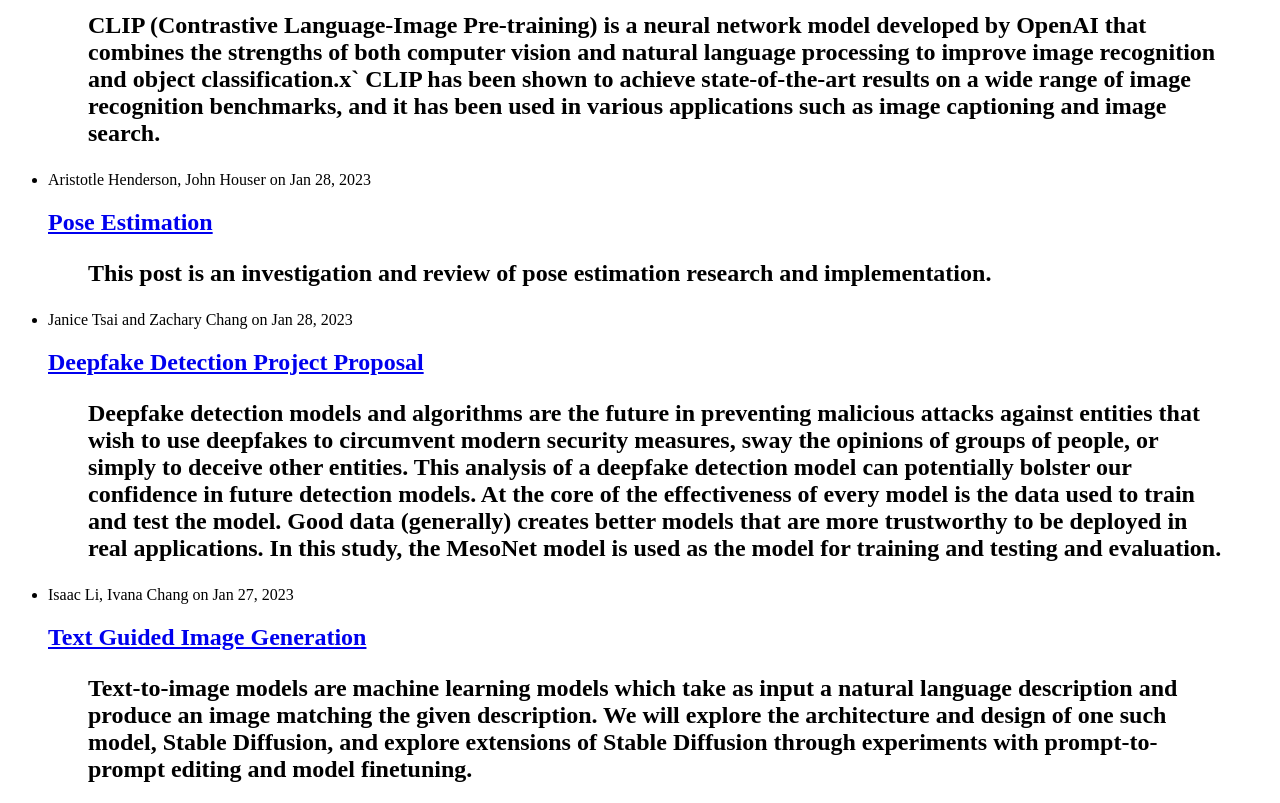
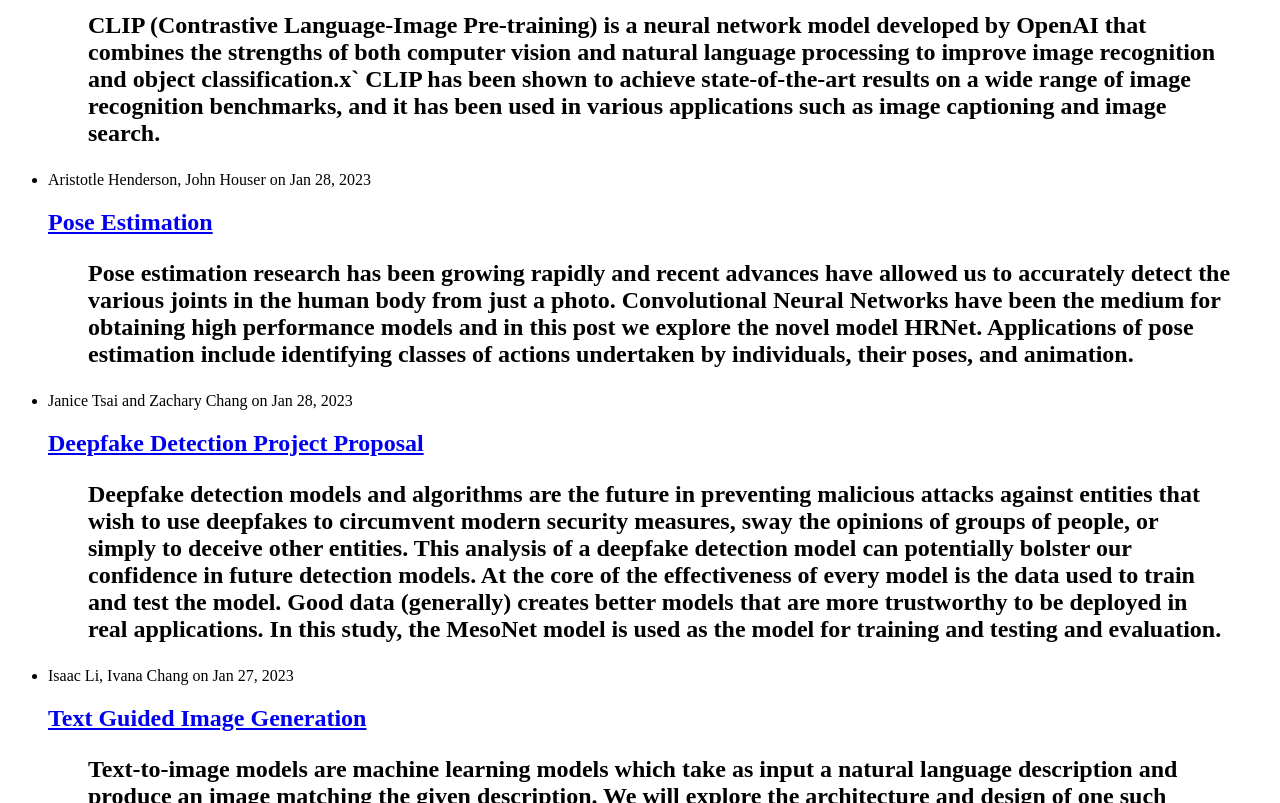
Before and after one commit to UCLAdeepvision/CS188-Projects-2023Winter, a Jekyll site: the page built from index.html, in a window 1280 px wide and 900 px high, scrolled down 5713 px, cut to the strip 0-803 px from the top of the window. Built offline with Jekyll 4.4.1, drawn with Linux system fonts in a browser that asks for light colours; some of the changed lines change nothing that is shown.

Commit message:
team05-week11 (#143)
* post

* Final post

Final post

* Final push

Last changes

* Update 2023-01-28-team05-pose-estimation.md

Update link text for Colab Notebook

---------

Co-authored-by: John Houser <email.johnhouser@gmail.com>

```diff
--- a/_posts/2023-01-28-team05-pose-estimation.md
+++ b/_posts/2023-01-28-team05-pose-estimation.md
@@ -6,14 +6,12 @@
 date: 2023-01-28
 ---
 
-> This post is an investigation and review of pose estimation research and implementation.
+> Pose estimation research has been growing rapidly and recent advances have allowed us to accurately detect the various joints in the human body from just a photo. Convolutional Neural Networks have been the medium for obtaining high performance models and in this post we explore the novel model HRNet. Applications of pose estimation include identifying classes of actions undertaken by individuals, their poses, and animation.
 
 <!--more-->
 
-{: class="table-of-content"}
 
-- TOC
-    {:toc}
+<iframe width="560" height="315" src="https://www.youtube.com/embed/UB1TUYuYO6g" title="YouTube video player" frameborder="0" allow="accelerometer; autoplay; clipboard-write; encrypted-media; gyroscope; picture-in-picture; web-share" allowfullscreen></iframe>
 
 ## 1. Introduction and Objective
 
@@ -21,7 +19,7 @@
 Pose estimation in humans is the process of locating key points in the human body including shoulders, knees, etc. Our project focused on 2D pose estimation which is concerned with identifying these keypoints in pictures of individuals. Specifically, our project was based on a paper that identifies the poses of individuals and not multi-person pose estimation. It has many applications including recognizing humans, their actions, animation, and more. One commonly cited example application is inferring the current action of the target. For example, by analyzing the pose of a human, we can determine if they are walking, running, or displaying another common action. The emergence of deep learning has greatly improved the capabilities of pose estimation.
 
 ### 1.2 Objective
-In this project we use High-Resolution Net (HRNet) to be able to estimate poses of subjects. We employ the Max Planck Institut Informatik (MPII) dataset in our implementation. This dataset includes pictures of individuals in various scenarios with annotations including keypoints of their pose. This data is crucial for our model's predictions and will be used to evaluate its performance.
+In this project we use High-Resolution Net (HRNet) to be able to estimate poses of subjects. We employ the Max Planck Institut Informatik (MPII) dataset in our implementation. This dataset includes pictures of individuals in various scenarios with annotations including keypoints of their pose. In total, this dataset contains 25K images with 40k subjects. Of these, 12k subjects are reserved for testing and the remaining are for the training set. This data is crucial for our model's predictions and will be used to evaluate its performance.
 
 The objective of this paper is to accurately predict the key points of a pose. We hope that our model is capable of making predictions about the locations of a subject's ankle, wrist, and other noteworthy points. Model performance is measured by comparing our predictions with the annotations provided by the MPII dataset.
 
@@ -45,6 +43,8 @@
 ## 3. Setup and Preparation
 
 ### 3.1 Environment
+
+[You can visit our Colab Notebook that we used to demo training and running the model here!](https://colab.research.google.com/drive/1shL_ki5Uqe3tdqVRjuxlFTCga69tz_q7?usp=sharing).
 
 First up, environment setup and installation! Since Google Colaboratory has many of the Python packages we need to train and test this dataset, we'll assume that anyone replicating our work is using it. From here, the original model will be referred to as HRNet.
 
@@ -111,8 +111,43 @@
 
 ## 4. Proposed Ablations and Improvements
 
-- We plan to train HRNet using a smaller dataset of lower resolution images to determine the impact of the high-resolution module on images where those pipelines won't carry as much data in the first place.
-- We also plan to modify the HRNet model by adding more stages to the high-resolution pipeline.
+- For our ablations, we performed 2 different experiments.
+- One of these experiments was to remove the batch normalization step from the model.
+- For the other one we removed the batch normalization and replaced the activation functions with the identity function.
+
+## 5. Results and Analysis
+
+We have used the discussed HRNet and observed some results from the model described in the paper and from our 2 proposed ablations. Using the same dataset provided in the paper, we were able to perform pose estimation and have averaged our results across all joints on the validation set. In total, we trained the model for 9 epochs for all three experiments due to limitations on hardware. The results for the default model are summarized in the following chart:
+
+![Validation Mean Accuracy vs. Epoch for the default HRnet model ]({{ '/assets/images/HendersonHouser/default_valid_mean.jpg' | relative_url }})
+{: style="width: 600px; max-width: 100%;"}
+*Fig 2. Validation Mean Accuracy vs. Epoch for the default HRNet model*.
+
+This chart does an excellent job highlighting the average performance of our model while training it for 9 epochs. There are several notable takeaways from the graph. For one, our validation mean never regresses, which is to be expected. Secondly, after the fourth epoch, the model's performance begins to improve at a much slower rate in general. Lastly, by the final epoch, our model reaches a mean average validation accuracy of around 70%. Now that we know how our model performs normally, we can evaluate how well our modifications perform in comparison. Our first ablation was to explore the performance of the model after removing batch normalization from the model's architecture. The results are in the following chart:
+
+![Validation Mean Accuracy vs. Epoch for the model with batch normalization removed]({{ '/assets/images/HendersonHouser/remove_batchnorms_valid_mean.jpg' | relative_url }})
+{: style="width: 600px; max-width: 100%;"}
+*Fig 3. Validation Mean Accuracy vs. Epoch for the model with batch normalization removed*.
+
+This chart reveals several key observations about this experiment. First, the model seems to consistently improve by the same rate at every epoch. Secondly, the model's performance reaches around 70% by the last epoch. However, it is likely that if we were to train the model for additional epochs, our performance would increase. Next, we can look at the last ablation. Our second and final ablation was to observe performance of the model after removing both batch normalization and the activation functions. The results are:
+
+![Validation Mean Accuracy vs. Epoch for the model with both batch normalization and activations removed]({{ '/assets/images/HendersonHouser/remove_activation_and_batchnorm_valid_mean.jpg' | relative_url }})
+{: style="width: 600px; max-width: 100%;"}
+*Fig 4. Validation Mean Accuracy vs. Epoch for the model with both batch normalization and activations removed*.
+
+This graph allows us to gain a better insight into how the model is performing throughout the various epochs. For one, as the epochs progress, it seems that the model performs better at a decreasing rate. Secondly, the model reaches a performance of 70% at epoch 9. For better comparison, we can also directly compare these experiments by plotting them on the same chart. This is best seen here:
+
+![Validation Mean Accuracy vs. Epoch across all three experiments]({{ '/assets/images/HendersonHouser/valid_Mean VS epoch all three.jpg' | relative_url }})
+{: style="width: 600px; max-width: 100%;"}
+*Fig 5. Validation Mean Accuracy vs. Epoch across all three experiments*.
+
+There are some interesting explanations that can be derived from this graph. Firstly, all three models actually reach about the same performance of 70% by the final epoch. Secondly, in all three experiments the validation mean never regresses. Lastly, the performance of the different experiments is never more than about ~8% at any individual epoch.
+
+It seems that the ablations did not affect the performance in a significant way. This suggests that the activation functions and batch normalization do not have a notable impact on the performance of the model HRnet. However, it is likely that we did not the train the model for a long enough amount of time in order for the batch normalization and activation functions to have had a major impact on the performance. If we had instead trained the model for more than 30 epochs, we may have seen that the model's performance degraded significantly as a result of our modifications. We do not necessarily know if this is the case here though. It is possible that the results would not change even if we increased the training time to 30+ epochs.
+
+## 6. Conclusion
+
+In conclusion, we explored the architecture of HRnet in this post and its use in pose estimation. We have shown this model is capable of predicting the location of joints in humans with an impressive accuracy. The architecture of the model relies on several innovative ideas to maintain these results while dealing with high resolution images. Notably, the model takes advantage of the high to low and low to high stages. In addition, we also explored two ablations that were designed to test the architecture choices of the model. Ultimately, we showed that our model's performance was not impacted by these modifications in a meaningful way.
 
 ## References
 
```
Also changed, not shown: assets/images/HendersonHouser/default_valid_mean.jpg (added), assets/images/HendersonHouser/remove_activation_and_batchnorm_valid_mean.jpg (added), assets/images/HendersonHouser/remove_batchnorms_valid_mean.jpg (added), assets/images/HendersonHouser/valid_Mean VS epoch all three.jpg (added).
